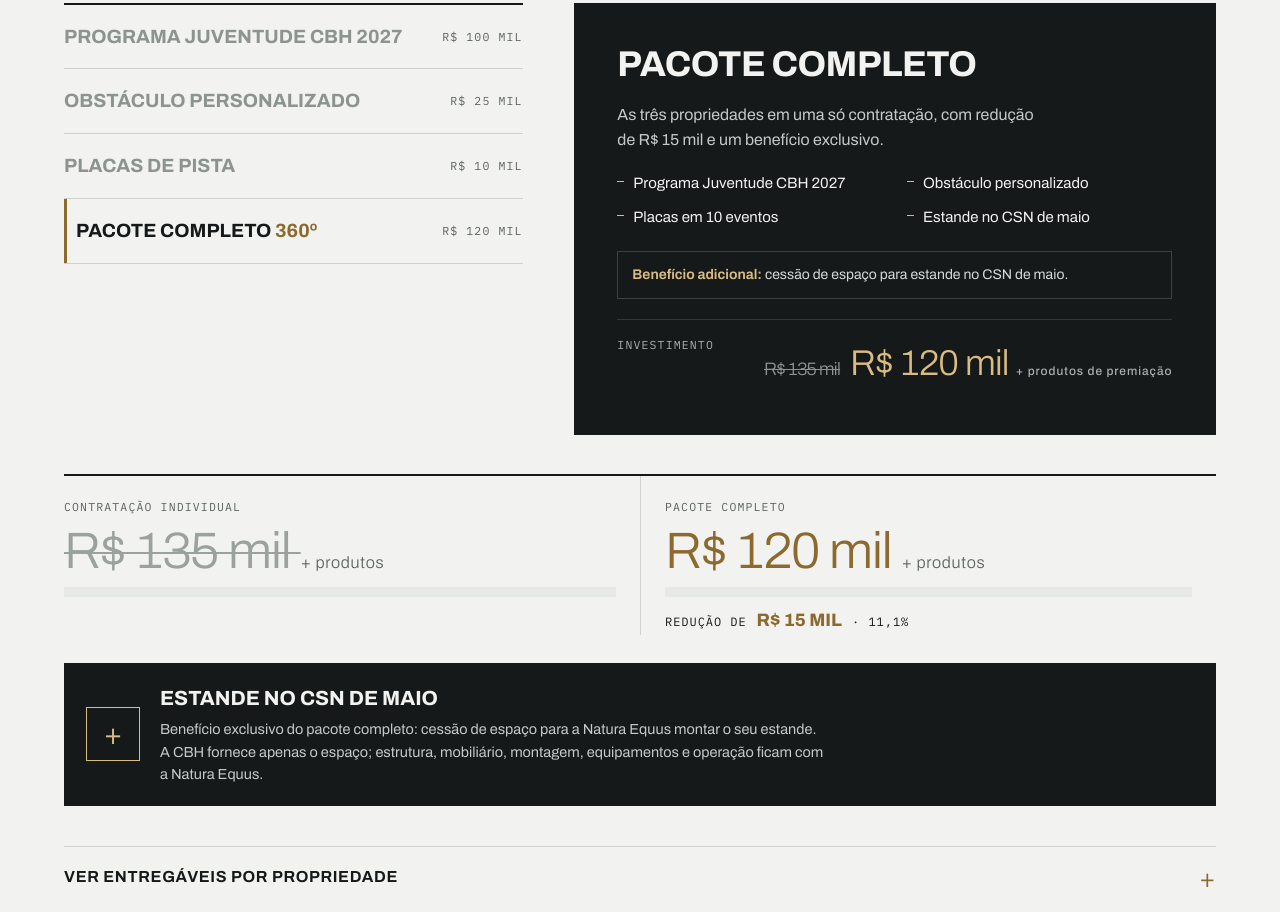
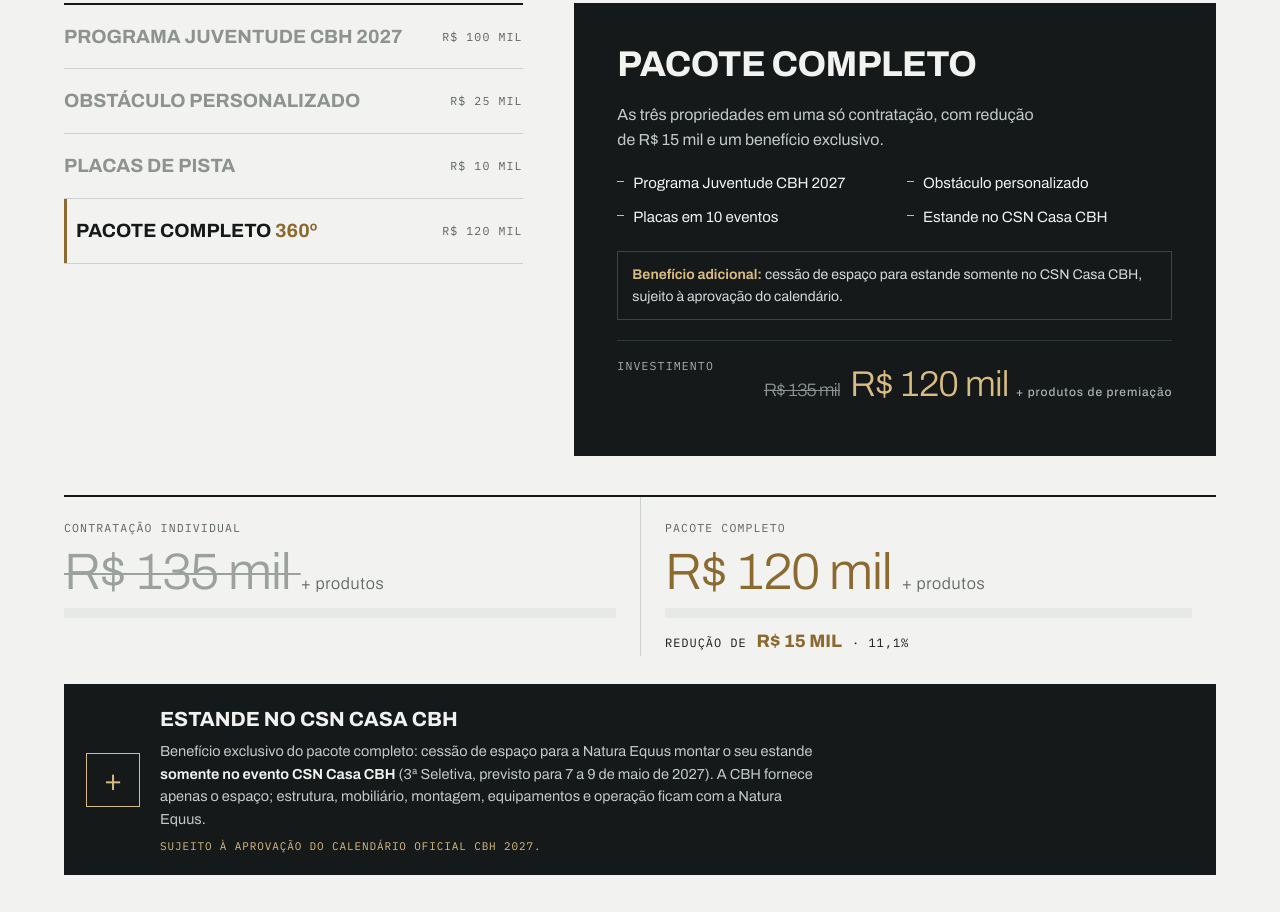
Before and after one commit to rmcaveiro-lang/CBH-NATURAEQUUS, a plain HTML site: page index.html in a window 1280 px wide. Shown: the part 9093-10005 px from the top of the page. Drawn offline with Linux system fonts and the light colour scheme.

Commit message:
Estande somente no CSN Casa CBH, sujeito à aprovação do calendário
Co-Authored-By: Claude Opus 5.5 <noreply@anthropic.com>
Claude-Session: https://claude.ai/code/session_01Sm2xVTNQV9auyKUoqjyXPL

```diff
--- a/index.html
+++ b/index.html
@@ -838,6 +838,8 @@ footer .mono+.mono{color:var(--muted)}
 .cv-stats .st-tag{align-self:flex-start;margin-top:6px;font-style:normal;font-family:var(--f-mono);font-size:10px;letter-spacing:.06em;line-height:1.4;text-transform:uppercase;color:#D9BC82;border:1px solid rgba(217,188,130,.45);padding:5px 8px;max-width:30ch}
 .reels-head .yr{font-weight:500;color:var(--accent)}
 .note .dt-alert{color:#D9BC82;font-weight:500}
+.bonus p strong{color:#F2F3F1;font-weight:650}
+.bonus p.bonus-note{margin-top:8px;font-family:var(--f-mono);font-size:11px;letter-spacing:.08em;text-transform:uppercase;color:#D9BC82}
 </style>
 </head>
 <body>
@@ -1061,7 +1063,7 @@ footer .mono+.mono{color:var(--muted)}
     </div>
     <div class="bonus rv">
       <span class="ic" aria-hidden="true">+</span>
-      <div><b>Estande no CSN de maio</b><p>Benefício exclusivo do pacote completo: cessão de espaço para a Natura Equus montar o seu estande. A CBH fornece apenas o espaço; estrutura, mobiliário, montagem, equipamentos e operação ficam com a Natura Equus.</p></div>
+      <div><b>Estande no CSN Casa CBH</b><p>Benefício exclusivo do pacote completo: cessão de espaço para a Natura Equus montar o seu estande <strong>somente no evento CSN Casa CBH</strong> (3ª Seletiva, previsto para 7 a 9 de maio de 2027). A CBH fornece apenas o espaço; estrutura, mobiliário, montagem, equipamentos e operação ficam com a Natura Equus.</p><p class="bonus-note">Sujeito à aprovação do calendário oficial CBH 2027.</p></div>
     </div>
     <details class="deliv">
       <summary>Ver entregáveis por propriedade</summary>
@@ -1150,13 +1152,13 @@ const platforms=[
   {name:"Programa Juventude CBH 2027",price:"R$ 100 mil",short:"R$ 100 mil",per:"+ produtos de premiação",idea:"Natura Equus como Apoiadora do programa nas 6 etapas da Juventude, com conteúdo nos canais oficiais e produtos no pódio.",items:["Apoiadora nas 6 etapas","3 Reels no feed da CBH","6 posts no feed da CBH","Logomarca no site da CBH","Premiação do 1º ao 6º lugar","180 kits, 410 unidades"]},
   {name:"Obstáculo personalizado",price:"R$ 25 mil",per:"Casa CBH",idea:"Um obstáculo com a identidade visual da Natura Equus na pista da Casa CBH, sujeito aos requisitos técnicos e à programação.",items:["Identidade Natura Equus","Na pista da Casa CBH","Presença nas provas","Registro em fotos e vídeos"]},
   {name:"Placas de pista",price:"R$ 10 mil",per:"10 eventos",idea:"Exposição da marca em placas de pista em 10 eventos da Casa CBH, com posicionamento definido pela organização.",items:["10 eventos da Casa CBH","Marca no campo de visão","Presença em fotos oficiais","Posição definida pela organização"]},
-  {name:"Pacote completo",full:true,price:"R$ 120 mil",short:"R$ 120 mil",old:"R$ 135 mil",per:"+ produtos de premiação",idea:"As três propriedades em uma só contratação, com redução de R$ 15 mil e um benefício exclusivo.",items:["Programa Juventude CBH 2027","Obstáculo personalizado","Placas em 10 eventos","Estande no CSN de maio"],gift:"<b>Benefício adicional:</b> cessão de espaço para estande no CSN de maio."}
+  {name:"Pacote completo",full:true,price:"R$ 120 mil",short:"R$ 120 mil",old:"R$ 135 mil",per:"+ produtos de premiação",idea:"As três propriedades em uma só contratação, com redução de R$ 15 mil e um benefício exclusivo.",items:["Programa Juventude CBH 2027","Obstáculo personalizado","Placas em 10 eventos","Estande no CSN Casa CBH"],gift:"<b>Benefício adicional:</b> cessão de espaço para estande somente no CSN Casa CBH, sujeito à aprovação do calendário."}
 ];
 
 const delivCols=["Juventude","Obstáculo","Placas","Pacote"];
 const deliv=[
   ["Apoiadora do Programa Juventude",1,0,0,1],["3 Reels e 6 posts no feed da CBH",1,0,0,1],["Logomarca no site da CBH",1,0,0,1],["Produtos na premiação, 1º ao 6º",1,0,0,1],
-  ["Obstáculo com identidade da marca",0,1,0,1],["Placas de pista em 10 eventos",0,0,1,1],["Espaço para estande no CSN de maio",0,0,0,1]
+  ["Obstáculo com identidade da marca",0,1,0,1],["Placas de pista em 10 eventos",0,0,1,1],["Espaço para estande no CSN Casa CBH",0,0,0,1]
 ];
 
 /* Parcelas do pacote completo (2027) */
```
